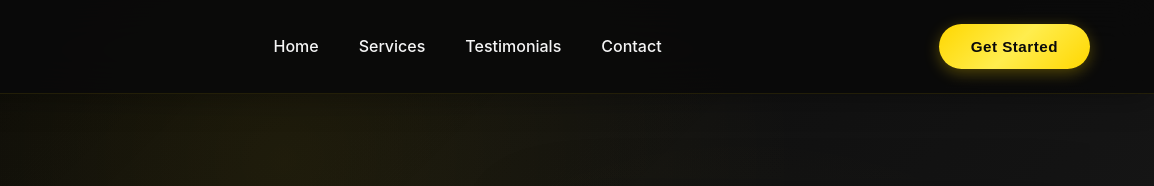
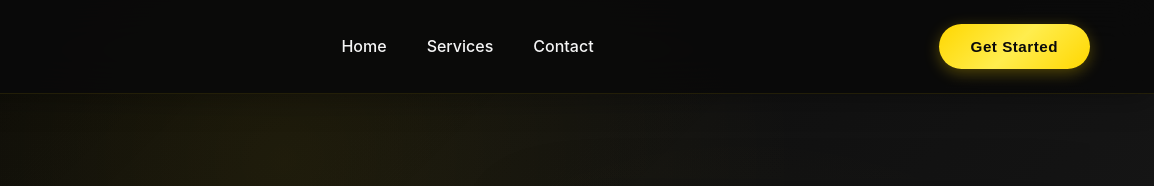
Before and after one commit to 0m8rn/Obsidia, a plain HTML site: page index.html in a window 1280 px wide. Shown: the top 186 px of the page, 126-1280 px from the left. Drawn offline with nearby package versions, Linux system fonts and the light colour scheme.

Commit message:
Update index.html

```diff
--- a/index.html
+++ b/index.html
@@ -19,7 +19,6 @@
       <ul class="nav__links">
         <li class="link"><a href="#">Home</a></li>
         <li class="link"><a href="#services">Services</a></li>
-        <li class="link"><a href="#testimonials">Testimonials</a></li>
         <li class="link"><a href="#contact">Contact</a></li>
       </ul>
       <button class="btn">Get Started</button>
```
